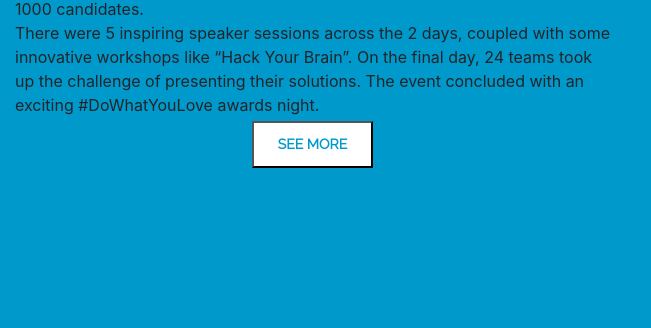
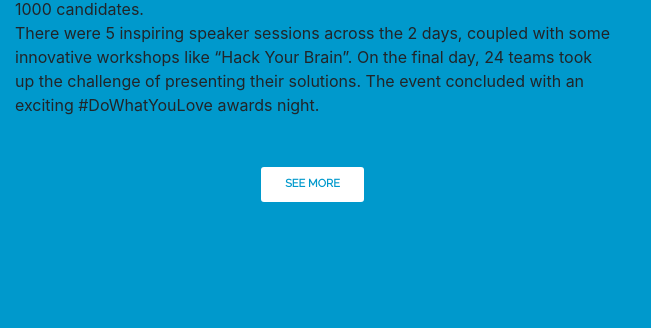
Before and after one commit to vaarigupta/young_india_challenge, a plain HTML site: page index.html in a window 1280 px wide. Shown: the part 2315-2643 px from the top of the page, 0-651 px from the left. Drawn offline with nearby package versions, Linux system fonts and the light colour scheme; grey boxes are pictures that could not be loaded.

Commit message:
made chnages

```diff
--- a/index.css
+++ b/index.css
@@ -54,7 +54,7 @@ button
     margin:4px 4px 4px 4px;
 
 }
-button:hover
+button.bx:hover
 {
     background-color: white;
     border-color:rgb(183, 22, 12);
@@ -118,13 +118,19 @@ button:hover
 }
 .ba{
     color:#0099cc;
-    font-size: 14px;
+    font-size: 11px;
     background-color:white;
+    border: none;
+    border-radius: 3px;
     text-align: center;
-    padding: 11px 24px;
+    padding: 9px 24px;
     font-style: normal;
     font-family: Raleway, sans-serif;
-    margin:4px 4px 4px 4px;
+    margin:50px;
+}
+button.ba:hover
+{
+    color:black;
 }
 
 .dx
```
